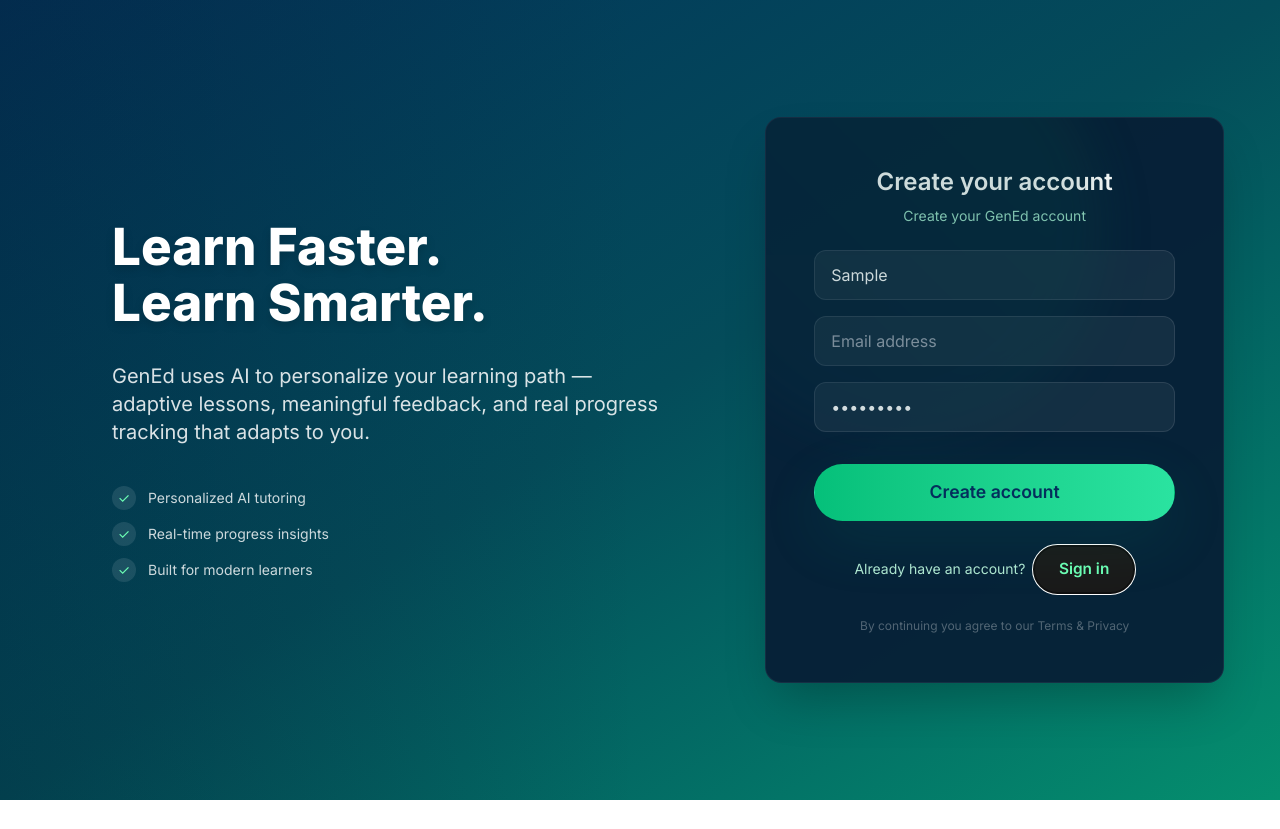
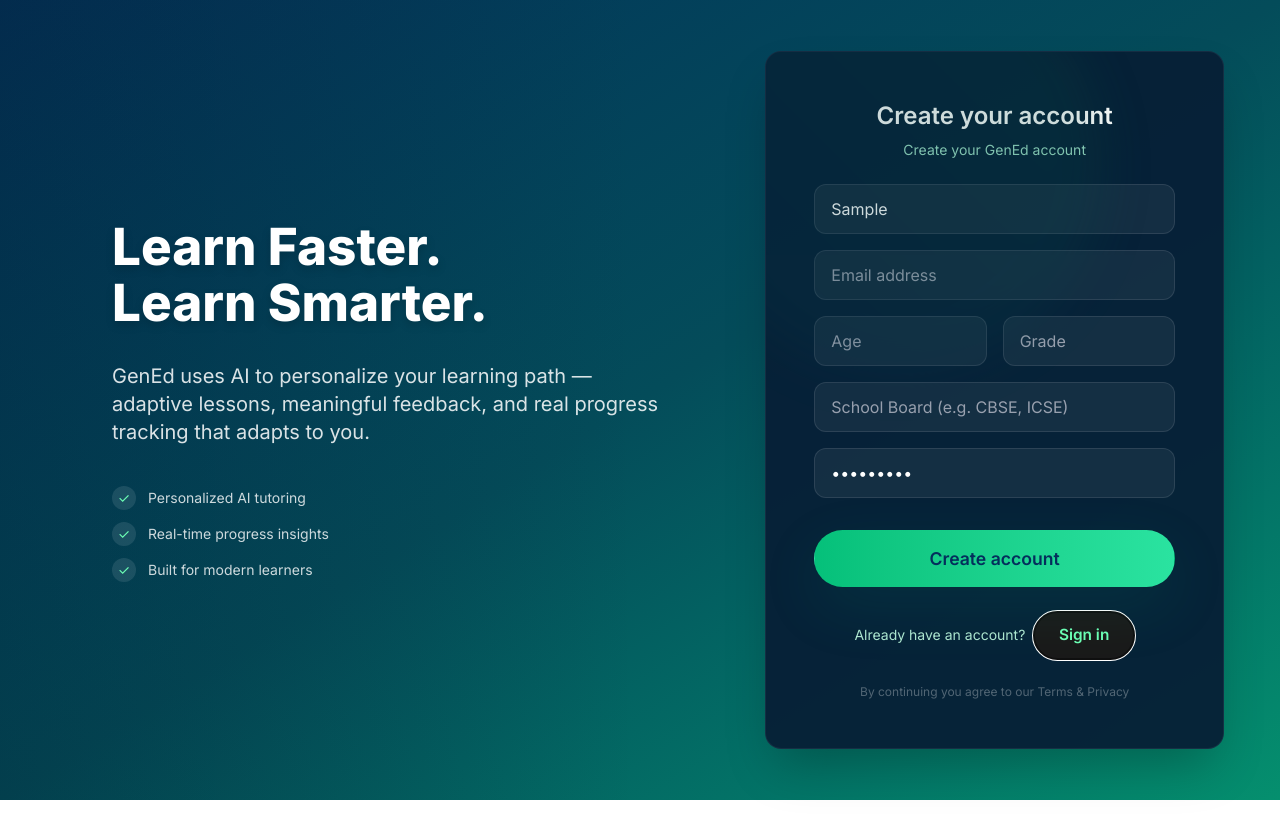
Before and after one commit to GenEducation/Frontend, a React (Vite) app: page /profile in a window 1280 px wide. Both pictures are taken after typing "Sample", "Sample123" into the empty fields and a click on the button "Create an account". Before the commit the page ends 800 px from the top, so only its background shows below. Built offline with nearby package versions, Linux system fonts and the light colour scheme.

Commit message:
sign up/in changes

```diff
--- a/src/components/ChatPage.jsx
+++ b/src/components/ChatPage.jsx
@@ -48,7 +48,7 @@
           method: "POST",
           headers: { "Content-Type": "application/json" },
           body: JSON.stringify({
-            user_id: user.username,
+            user_id: user.user_id,
             session_id: activeSessionId,
           }),
         });
@@ -58,7 +58,7 @@
         const data = await res.json();
 
         setMessages(
-          (Array.isArray(data) ? data : []).map((m, i) => ({
+          (Array.isArray(data.history) ? data.history : []).map((m, i) => ({
             id: `${activeSessionId}_${i}`,
             role: m.role,
             content: m.content,
@@ -134,7 +134,7 @@
         headers: { "Content-Type": "application/json" },
         body: JSON.stringify({
           text: userMsg.content,
-          user_id: user.username || "user",
+          user_id: user.user_id || "user",
           session_id: sessionId || null, // null on first message
         }),
       });
--- a/src/components/LeftPanel.jsx
+++ b/src/components/LeftPanel.jsx
@@ -30,14 +30,14 @@
         method: "POST",
         headers: { "Content-Type": "application/json" },
         body: JSON.stringify({
-          user_id: userData.username || "",
+          user_id: userData.user_id || "",
         }),
       });
 
       if (!res.ok) return;
 
       const data = await res.json();
-      setSessions(Array.isArray(data) ? data : []);
+      setSessions(Array.isArray(data.sessions) ? data.sessions : []);
     } catch (err) {
       console.error("Failed to fetch sessions", err);
     } finally {
--- a/src/components/VoiceStream.jsx
+++ b/src/components/VoiceStream.jsx
@@ -113,7 +113,7 @@
       const protocol = window.location.protocol === "https:" ? "wss:" : "ws:";
       const user = JSON.parse(sessionStorage.getItem("user") || "{}");
 
-      const wsUrl = `${protocol}//${window.location.host}/ws/native_audio?user_id=${user.username}`;
+      const wsUrl = `${protocol}//${window.location.host}/ws/native_audio?user_id=${user.user_id}`;
 
       const socket = new WebSocket(wsUrl);
       socket.binaryType = "arraybuffer";
@@ -153,7 +153,6 @@
 
       socket.onmessage = (event) => {
         if (typeof event.data === "string") {
-
           const msg = JSON.parse(event.data);
 
           if (msg.type === "transcript") {
@@ -163,7 +162,6 @@
           if (msg.type === "ai_response") {
             console.log("AI:", msg.text);
           }
-
         } else {
           playAudioChunk(event.data);
         }
@@ -207,11 +205,7 @@
       float32Data[i] = int16Data[i] / 32768.0;
     }
 
-    const buffer = audioContext.createBuffer(
-      1,
-      float32Data.length,
-      24000
-    );
+    const buffer = audioContext.createBuffer(1, float32Data.length, 24000);
     buffer.getChannelData(0).set(float32Data);
 
     const source = audioContext.createBufferSource();
@@ -256,9 +250,7 @@
             </p>
 
             {debugInfo && (
-              <p style={{ fontSize: "0.8rem", color: "#666" }}>
-                {debugInfo}
-              </p>
+              <p style={{ fontSize: "0.8rem", color: "#666" }}>{debugInfo}</p>
             )}
           </div>
         </div>
--- a/src/pages/AuthPage.jsx
+++ b/src/pages/AuthPage.jsx
@@ -10,6 +10,9 @@
     username: "",
     email: "",
     password: "",
+    age: "",
+    grade: "",
+    school_board: "",
   });
   const [status, setStatus] = useState("");
   const [loading, setLoading] = useState(false);
@@ -34,6 +37,9 @@
           username: formData.username,
           email_id: formData.email,
           password: formData.password,
+          age: parseInt(formData.age, 10),
+          grade: parseInt(formData.grade, 10),
+          school_board: formData.school_board,
         };
 
     try {
@@ -173,6 +179,49 @@
                     placeholder="Email address"
                     className="w-full px-4 py-3 rounded-xl bg-white/6 border border-white/10 text-white placeholder-gray-400 outline-none focus:ring-2 focus:ring-[#3ddc97]/40 transition"
                   />
+
+                  <div className="grid grid-cols-2 gap-4">
+                    <label className="sr-only" htmlFor="age">
+                      Age
+                    </label>
+                    <input
+                      id="age"
+                      name="age"
+                      type="number"
+                      value={formData.age}
+                      onChange={handleChange}
+                      required
+                      placeholder="Age"
+                      className="w-full px-4 py-3 rounded-xl bg-white/6 border border-white/10 text-white placeholder-gray-400 outline-none focus:ring-2 focus:ring-[#3ddc97]/40 transition"
+                    />
+
+                    <label className="sr-only" htmlFor="grade">
+                      Grade
+                    </label>
+                    <input
+                      id="grade"
+                      name="grade"
+                      type="number"
+                      value={formData.grade}
+                      onChange={handleChange}
+                      required
+                      placeholder="Grade"
+                      className="w-full px-4 py-3 rounded-xl bg-white/6 border border-white/10 text-white placeholder-gray-400 outline-none focus:ring-2 focus:ring-[#3ddc97]/40 transition"
+                    />
+                  </div>
+
+                  <label className="sr-only" htmlFor="school_board">
+                    School Board
+                  </label>
+                  <input
+                    id="school_board"
+                    name="school_board"
+                    value={formData.school_board}
+                    onChange={handleChange}
+                    required
+                    placeholder="School Board (e.g. CBSE, ICSE)"
+                    className="w-full px-4 py-3 rounded-xl bg-white/6 border border-white/10 text-white placeholder-gray-400 outline-none focus:ring-2 focus:ring-[#3ddc97]/40 transition"
+                  />
                 </>
               )}
 
--- a/src/pages/ProfileDetails.jsx
+++ b/src/pages/ProfileDetails.jsx
@@ -33,7 +33,7 @@
     fetch("/all", {
       method: "POST",
       headers: { "Content-Type": "application/json" },
-      body: JSON.stringify({ user_id: parsed.username }),
+      body: JSON.stringify({ user_id: parsed.user_id }),
     })
       .then((r) => r.json())
       .then((d) => {
@@ -151,6 +151,10 @@
 
               <div className="mt-6 grid grid-cols-1 md:grid-cols-2 gap-5">
                 {[
+                  ["Email", user.email],
+                  ["Age", user.age],
+                  ["Grade", user.grade],
+                  ["School Board", user.school_board],
                   ["Archetype", "The Logician"],
                   ["Language", memoryMap.language || "English"],
                   ["Tone", memoryMap.tone_preference],
--- a/vite.config.js
+++ b/vite.config.js
@@ -27,11 +27,11 @@
           changeOrigin: true,
         },
         "/sign-in": {
-          target: env.VITE_AUTH_TARGET",
+          target: env.VITE_AUTH_TARGET,
           changeOrigin: true,
         },
         "/sign-up": {
-          target: env.VITE_AUTH_TARGET",
+          target: env.VITE_AUTH_TARGET,
           changeOrigin: true,
         },
         "/all": {
```
